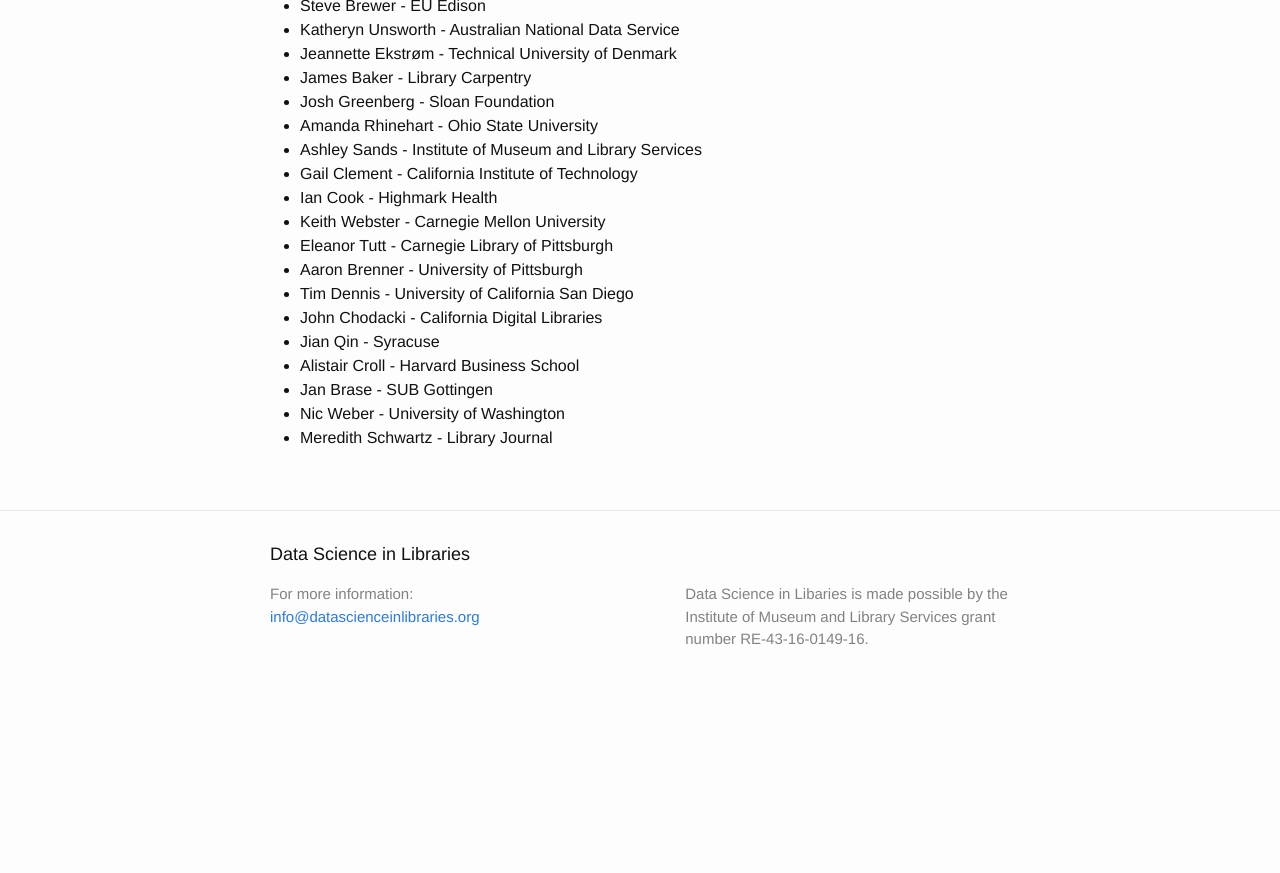
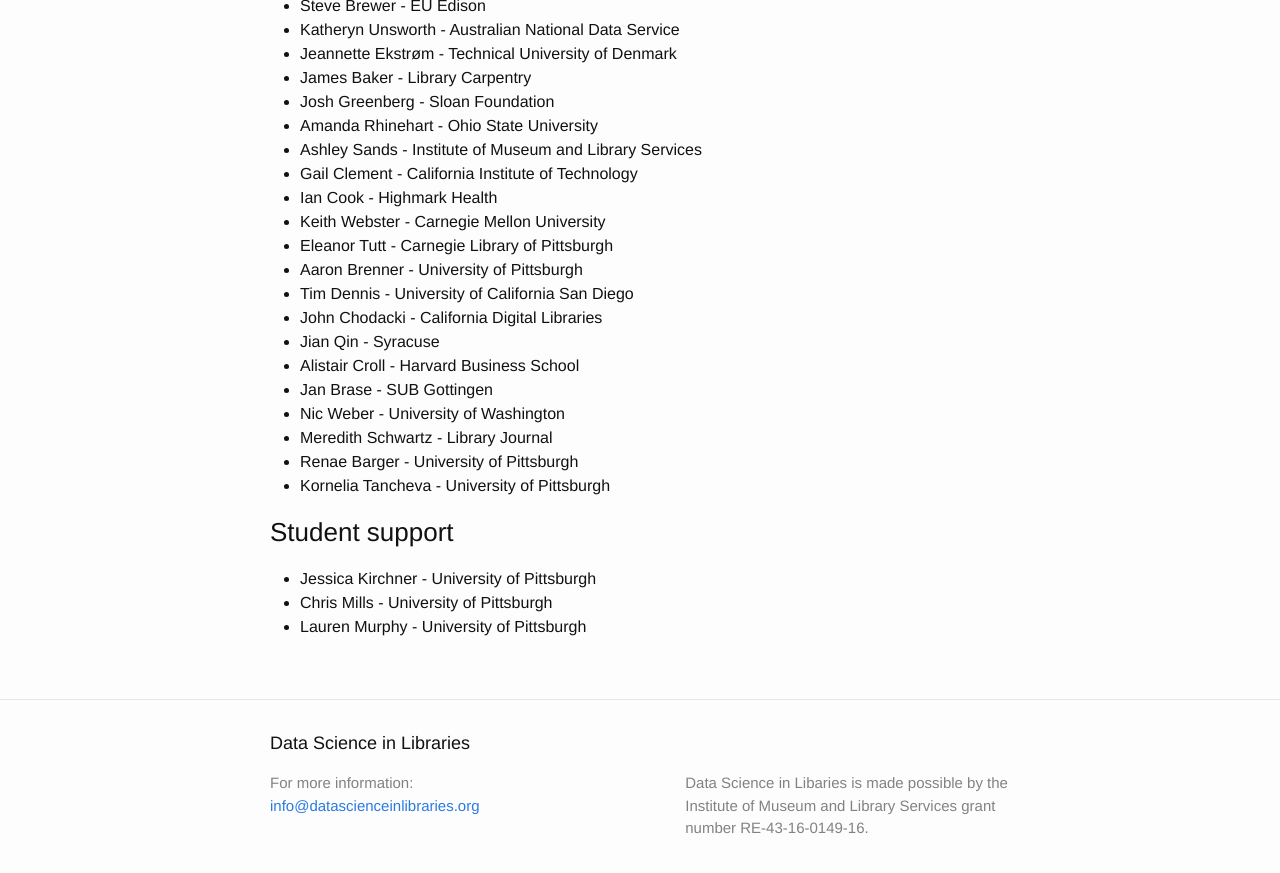
Before and after one commit to datascienceinlibraries/datascienceinlibraries.github.io, a Jekyll site: the page built from participants.md, in a window 1280 px wide and 900 px high, scrolled down 629 px. Shown: the top 873 px of the window. Built offline with Jekyll 4.4.1, drawn with Linux system fonts in a browser that asks for light colours; before the commit the page ends 1340 px from its top, so only the background shows below that.

Commit message:
adding additional participants & students

```diff
--- a/participants.md
+++ b/participants.md
@@ -40,3 +40,10 @@ permalink: /participants/
 * Jan Brase  -  SUB Gottingen
 * Nic Weber  -  University of Washington
 * Meredith Schwartz  -  Library Journal
+* Renae Barger - University of Pittsburgh
+* Kornelia Tancheva - University of Pittsburgh
+
+### Student support
+* Jessica Kirchner - University of Pittsburgh
+* Chris Mills - University of Pittsburgh
+* Lauren Murphy - University of Pittsburgh
```
